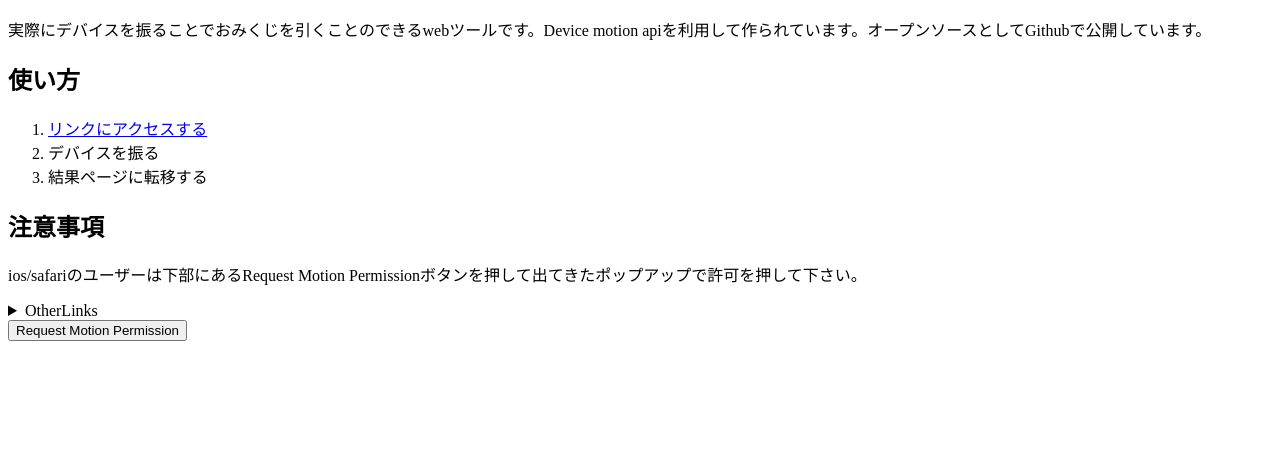
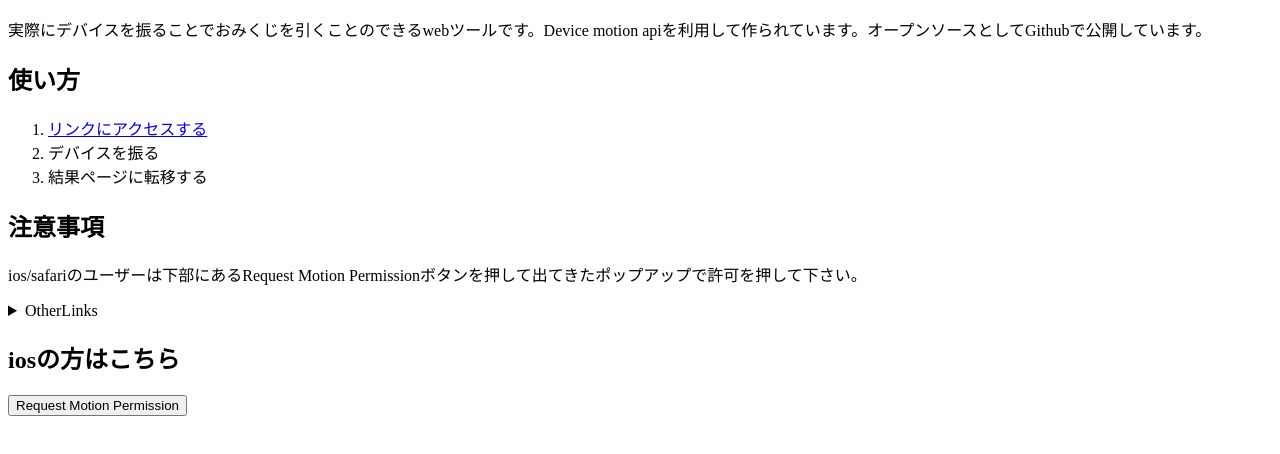
Before and after one commit to yzkr06/Digital_Fortune-1, a plain HTML site: page startpage.html in a window 1280 px wide. Shown: the part 118-572 px from the top of the page. Drawn offline with Linux system fonts and the light colour scheme.

Commit message:
Update startpage.html

```diff
--- a/startpage.html
+++ b/startpage.html
@@ -21,6 +21,7 @@
         <summary>OtherLinks</summary>
         <a href="https://github.com/aet42/Digital_Fortune">Github</a>
     </details>
+<h2>iosの方はこちら</h2>
 <button id="requestPermissionButton">Request Motion Permission</button>
 <script src="app.js"></script>
 </body>
```
